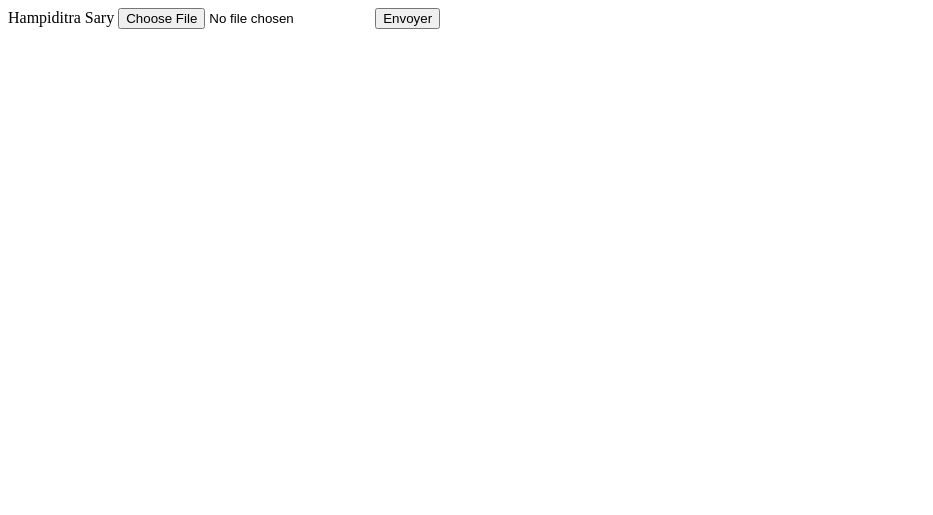
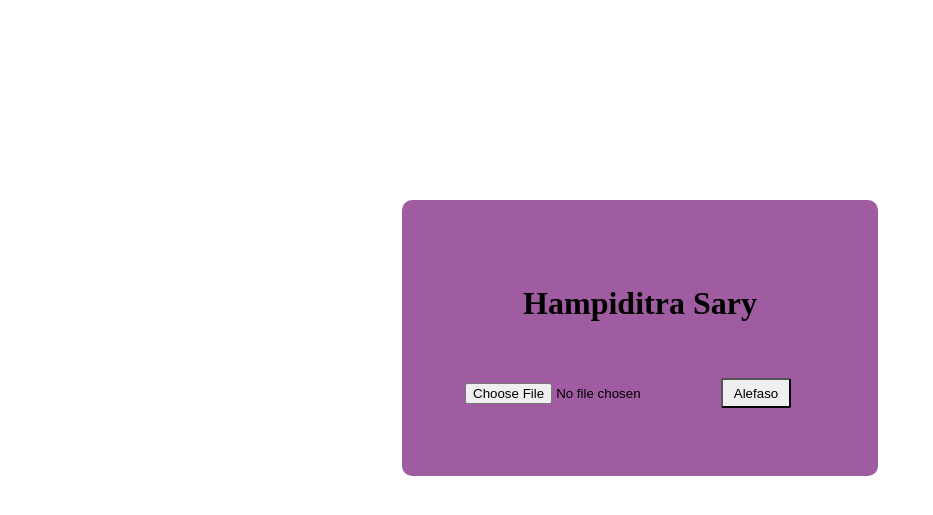
Before and after one commit to Landris18/Pharmacetica, a PHP site: page /upload.html in a window 1280 px wide. Shown: the top 515 px of the page, without its empty margins (0-933 px from the left). Run offline with PHP 8.4, Linux system fonts and the light colour scheme.

Commit message:
mise en forme upload

```diff
--- a/upload.css
+++ b/upload.css
@@ -1,23 +1,23 @@
 
-  .file_input_div {
+  .edit-phto {
     margin: auto;
-    width: 250px;
-    height: 40px;
+    width: 350px;
     background-color: #a05ca0;
-    margin-top: 300px;
+    margin-top: 200px;
     border-radius: 10px;
+    padding: 5%;
   }
-
-  .file_input {
-    float: left;
+  .hampiditra{
+    padding-top: 0%;
+    padding-bottom: 10%;
+    text-align: center;
   }
-
-  #file_input_text_div {
-    width: 200px;
-    margin-top: -8px;
-    margin-left: 5px;
+  .btn1{
+    border-radius: 2px;
+    width: 20%;
+    height: 30px;
   }
-
-  .none {
-    display: none;
+  #fic{
+    width: 72%;
+    height: 30px;
   }
--- a/upload.html
+++ b/upload.html
@@ -3,14 +3,15 @@
     <head>
         <title>Upload</title>
         <meta charset="utf-8">
+        <link rel="stylesheet" href="upload.css">
     </head>
     <body>
         <form class="edit-phto" action="upload.php" enctype="multipart/form-data" method="POST" style="top:2% !important; height:8% !important; left:80% !important;">
             <i class="fa fa-camera-retro"></i>
             <label class="fileContainer">
-                Hampiditra Sary
+               <h1 class="hampiditra">Hampiditra Sary</h1>
             <input type="file" accept="image/*" name="fichier_image" id="fic"/>
-            <button type="submit" name="fichier_image"> Envoyer</button>
+            <button type="submit" name="fichier_image" class="btn1"> Alefaso</button>
             </label>
         </form>
     </body>
```
